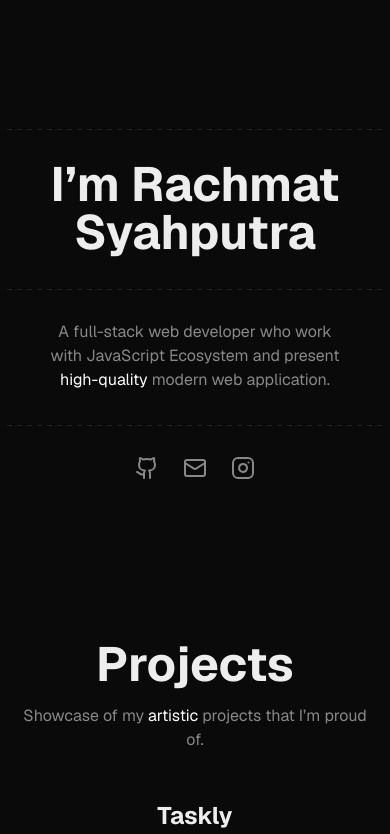
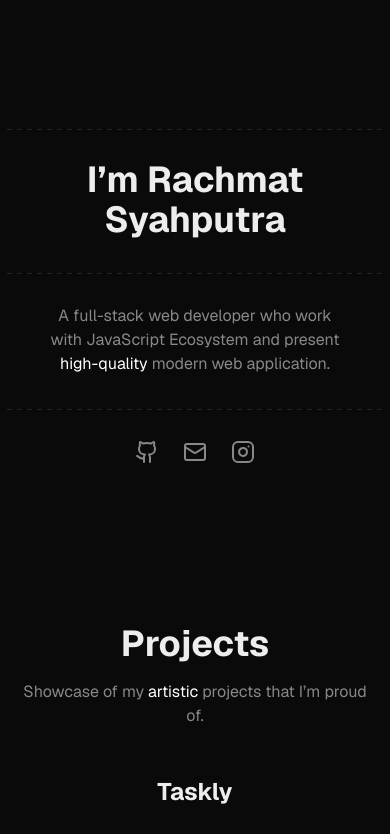
Before and after one commit to rach-syahputra/personal-website, a Next.js app: page / in a window 390 px wide. Shown: the top 834 px of the page. Built offline with nearby package versions, Linux system fonts and the light colour scheme.

Commit message:
adjust header component text size

```diff
--- a/src/components/header.tsx
+++ b/src/components/header.tsx
@@ -4,6 +4,8 @@
 
 export default function Header({ children }: HeaderProps) {
   return (
-    <h1 className='text-center text-5xl font-bold lg:text-6xl'>{children}</h1>
+    <h1 className='text-center text-4xl font-bold md:text-5xl lg:text-6xl'>
+      {children}
+    </h1>
   )
 }
```
